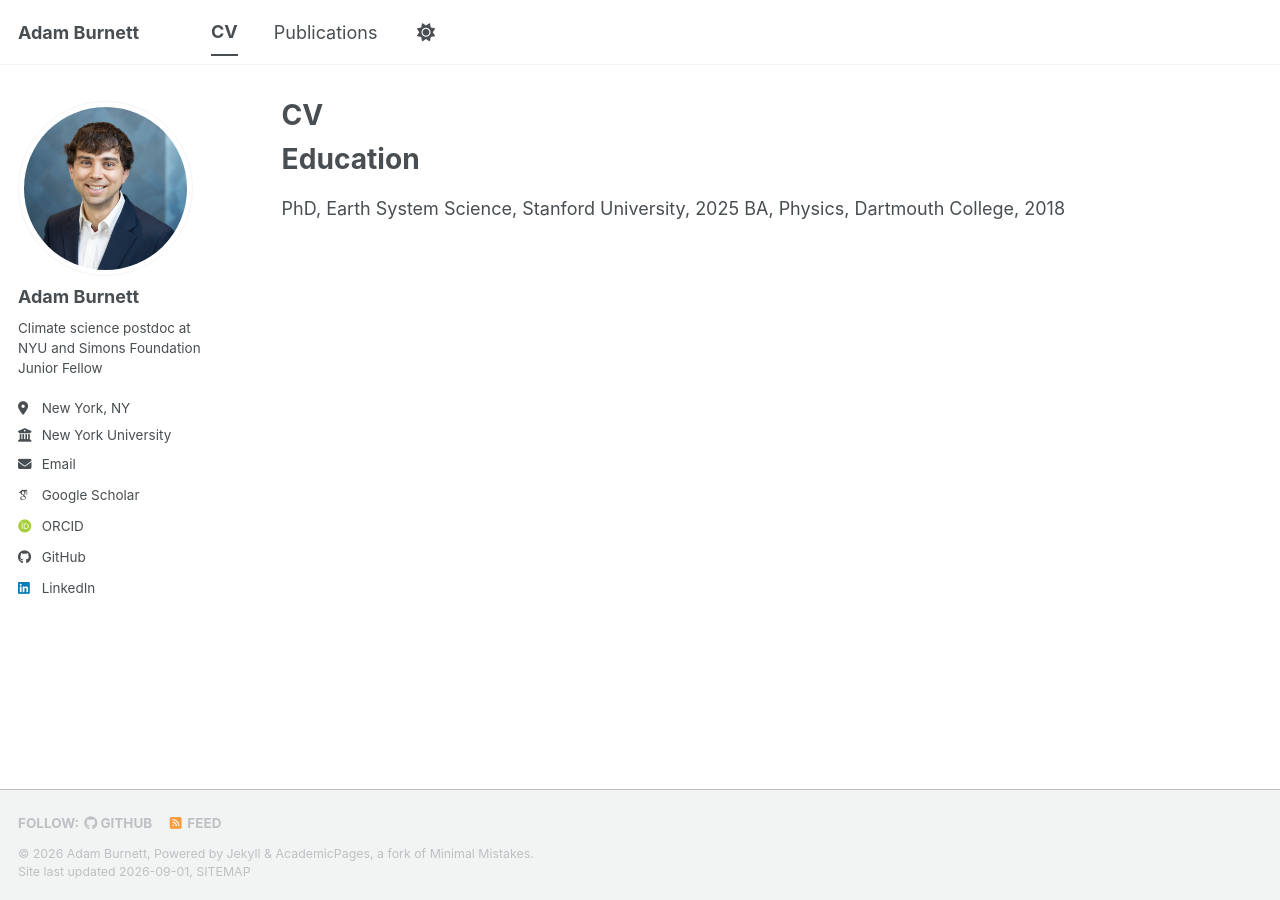
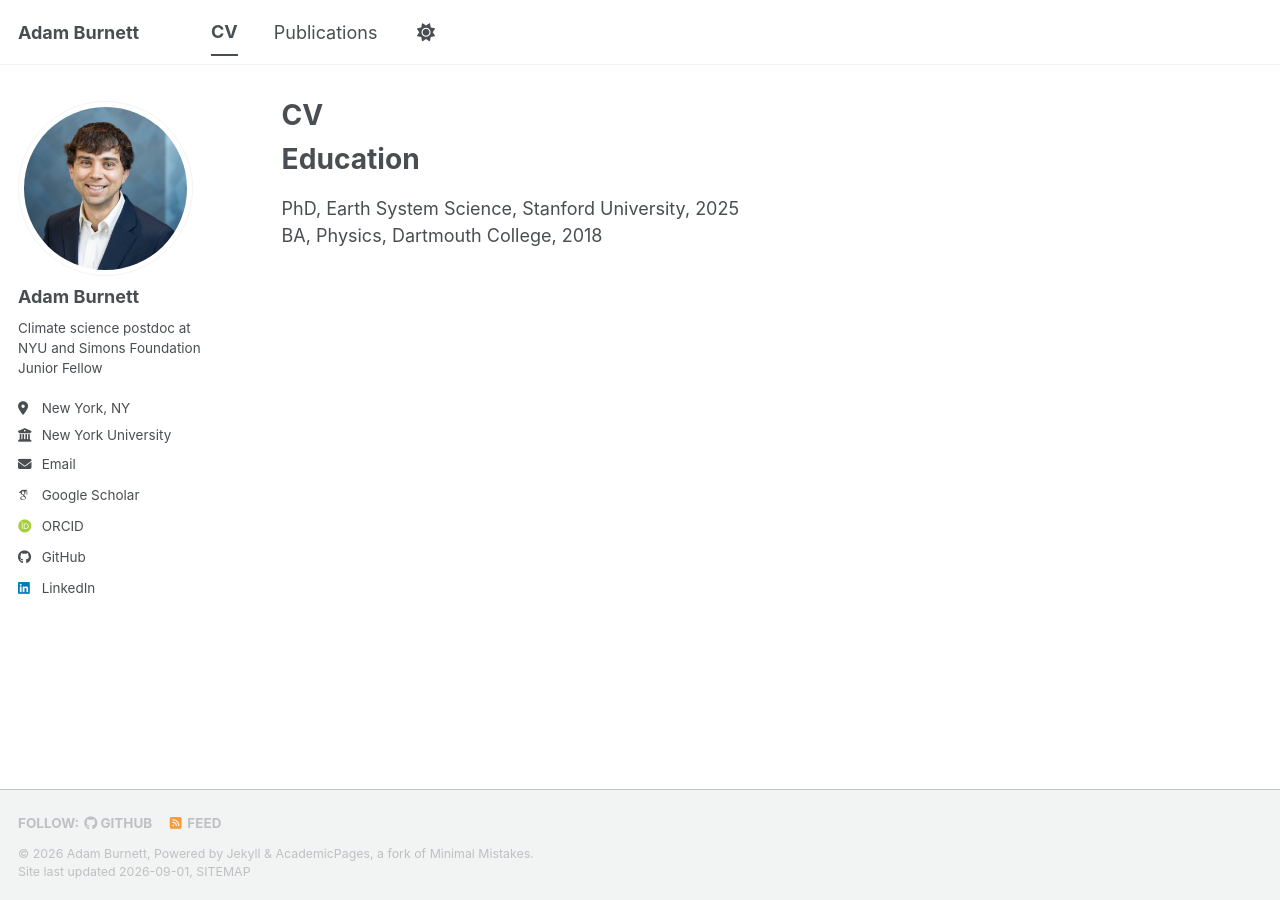
Before and after one commit to adam-burnett/adam-burnett.github.io, a Jekyll site: the page built from _pages/cv.md, in a window 1280 px wide. Built offline with Jekyll 4.4.1, drawn with Linux system fonts in a browser that asks for light colours; some web fonts are replaced; a script bundle is joined from its source files by our own code; library files that are not in the unit come from our copies.

```diff
--- a/_pages/cv.md
+++ b/_pages/cv.md
@@ -11,7 +11,7 @@ redirect_from:
 
 Education
 ======
-PhD, Earth System Science, Stanford University, 2025
+PhD, Earth System Science, Stanford University, 2025<br>
 BA, Physics, Dartmouth College, 2018
 
 {% comment %}
```
Also changed, not shown: _pages/about.md (+3 -1 lines).
